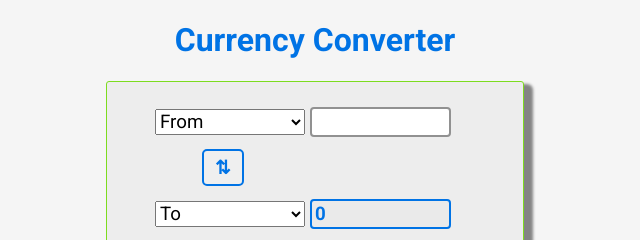
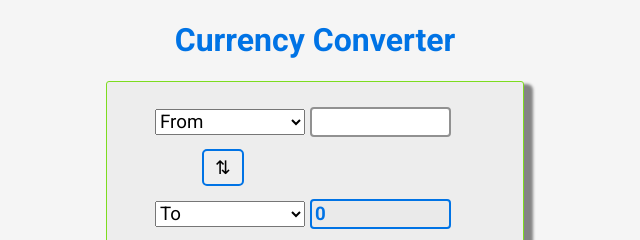
Before and after one commit to mar-bi/currency_converter, a plain HTML site: page index.html in a window 1280 px wide. Shown: the top 240 px of the page, 325-965 px from the left. Drawn offline with Linux system fonts and the light colour scheme; no server answers.

Commit message:
change swap button text color

```diff
--- a/scss/style.scss
+++ b/scss/style.scss
@@ -145,8 +145,7 @@ input#conv-result {
 #swap {
   margin-left: 2.5em;
   font-size: 0.8em;
-  font-weight: 700;
-  color: $blue;
+  color: $black;
   padding: 0.3em 0.6em;
   border: 2px solid $blue;
   border-radius: 5px;
```
Also changed, not shown: css/style.css, 1 other file.
